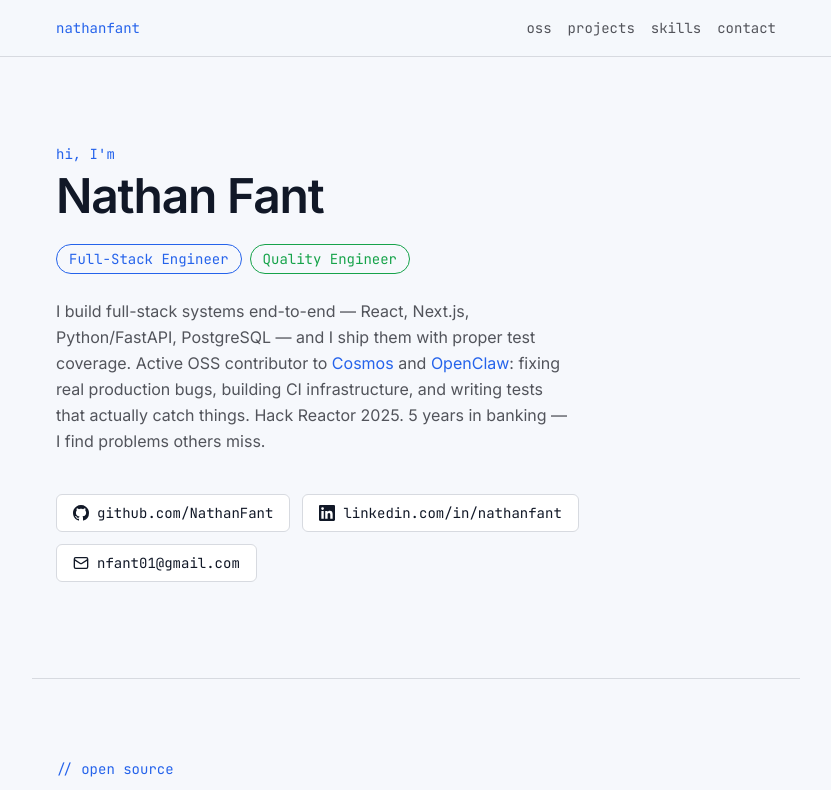
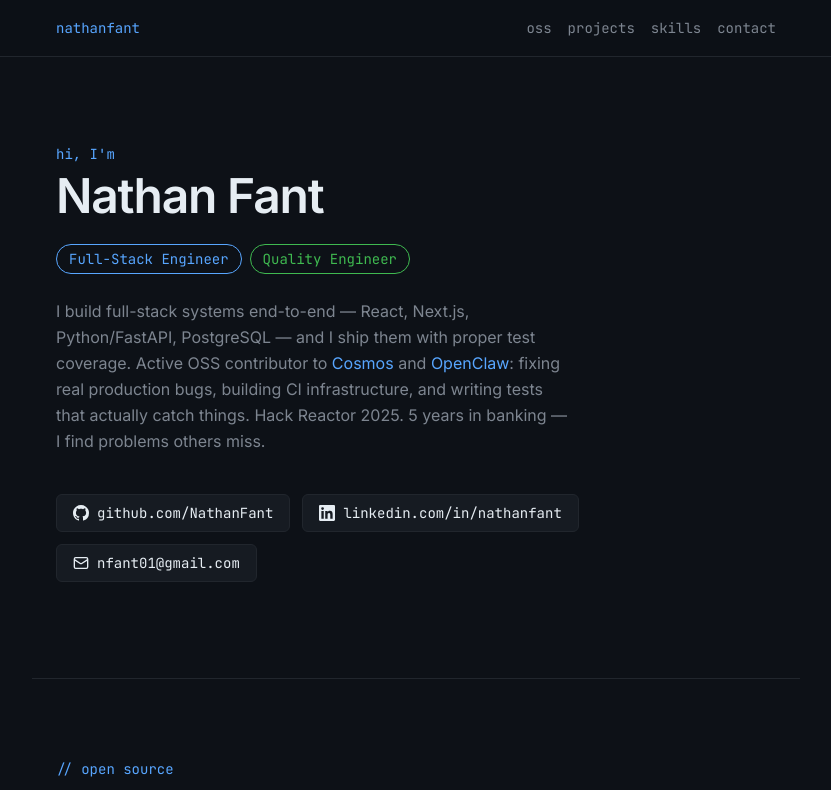
Before and after one commit to NathanFant/personal_website, a Next.js app: page /dark in a window 1280 px wide. Shown: the top 790 px of the page, without its empty margins (224-1055 px from the left). Built offline with nearby package versions, Linux system fonts and the light colour scheme.

Commit message:
Fix .dark class theme override so /dark and /light routes change page theme

```diff
--- a/src/app/globals.css
+++ b/src/app/globals.css
@@ -3,6 +3,30 @@
 @tailwind utilities;
 
 :root {
+  color-scheme: light;
+  --color-bg: 246 248 252;
+  --color-surface: 255 255 255;
+  --color-border: 215 218 224;
+  --color-text: 17 24 39;
+  --color-muted: 82 84 91;
+  --color-accent: 37 99 235;
+  --color-green: 22 163 74;
+}
+
+@media (prefers-color-scheme: dark) {
+  :root:not(.dark) {
+    color-scheme: dark;
+    --color-bg: 13 17 23;
+    --color-surface: 22 27 34;
+    --color-border: 33 38 45;
+    --color-text: 230 237 243;
+    --color-muted: 125 133 144;
+    --color-accent: 88 166 255;
+    --color-green: 63 185 80;
+  }
+}
+
+:root.dark {
   color-scheme: dark;
   --color-bg: 13 17 23;
   --color-surface: 22 27 34;
@@ -11,19 +35,6 @@
   --color-muted: 125 133 144;
   --color-accent: 88 166 255;
   --color-green: 63 185 80;
-}
-
-@media (prefers-color-scheme: light) {
-  :root {
-    color-scheme: light;
-    --color-bg: 246 248 252;
-    --color-surface: 255 255 255;
-    --color-border: 215 218 224;
-    --color-text: 17 24 39;
-    --color-muted: 82 84 91;
-    --color-accent: 37 99 235;
-    --color-green: 22 163 74;
-  }
 }
 
 html {
```
